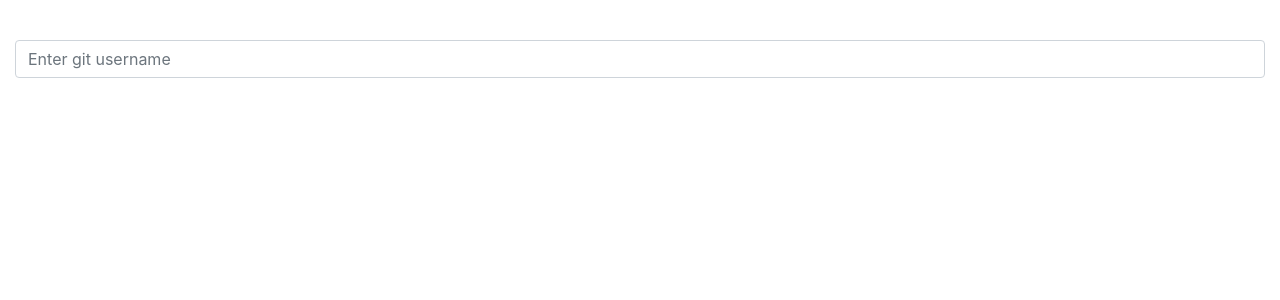
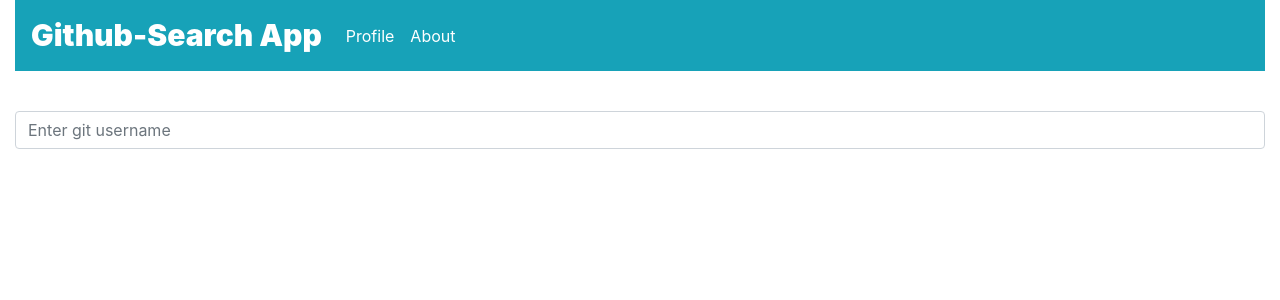
Before and after one commit to cynthiaoduol/Github-search, an Angular app: page /profile in a window 1280 px wide. Shown: the top 300 px of the page. Built offline with nearby package versions, Linux system fonts and the light colour scheme.

Commit message:
added the routerLinkActive attribute to all our navbar

```diff
--- a/src/app/app.component.html
+++ b/src/app/app.component.html
@@ -1,3 +1,4 @@
 <div class="container-fluid">
-  <app-profile></app-profile>
+    <app-navbar></app-navbar>
+    <router-outlet></router-outlet>
 </div>
--- a/src/app/app.module.ts
+++ b/src/app/app.module.ts
@@ -6,7 +6,9 @@
 import { AppRoutingModule } from './app-routing.module';
 import { AppComponent } from './app.component';
 import { ProfileComponent } from './profile/profile.component';
-import { FormsModule } from '@angular/forms'
+import { FormsModule } from '@angular/forms';
+import { AboutComponent } from './about/about.component';
+import { NavbarComponent } from './navbar/navbar.component'
 
 
 
@@ -15,6 +17,8 @@
   declarations: [
     AppComponent,
     ProfileComponent,
+    AboutComponent,
+    NavbarComponent,
   ],
   imports: [
     BrowserModule,
--- a/src/app/profile-service/profile.service.ts
+++ b/src/app/profile-service/profile.service.ts
@@ -28,7 +28,7 @@
    }
 
    updateProfile(username:string){
-    this.username = username;
+    this.username = username
    }
 
 }
--- a/src/app/profile/profile.component.html
+++ b/src/app/profile/profile.component.html
@@ -13,11 +13,11 @@
 
     <div class="panel-body">
       <div class="row">
-        <div class="col-sm -3">
+        <div class="col-md-6">
           <img src="{{profile.avatar_url}}" class="rounded-circle img-responsive" width="400px" alt="profile img">
         </div>
 
-        <div class="col-sm-3">
+        <div class="col-md-6">
           <ul class="list-group">
             <li class="list-group-item" *ngIf="profile.bio">{{profile.bio}}</li>
             <li class="list-group-item" *ngIf="profile.email"><a href="{{profile.email}}">{{profile.email}}</a> </li>
--- a/src/app/profile/profile.component.ts
+++ b/src/app/profile/profile.component.ts
@@ -21,12 +21,12 @@
    findProfile(){
      this.profileService.updateProfile(this.username)
      this.profileService.getInfo().subscribe(profile =>{
-      console.log(profile);
+
       this.profile=profile;
     });
 
     this.profileService.getRepos().subscribe(repos =>{
-      console.log(repos);
+
       this.repos=repos;
     })
    }
```
